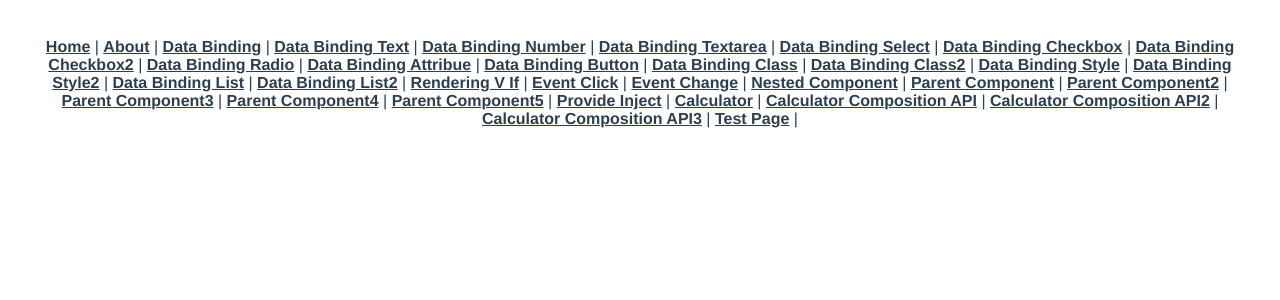
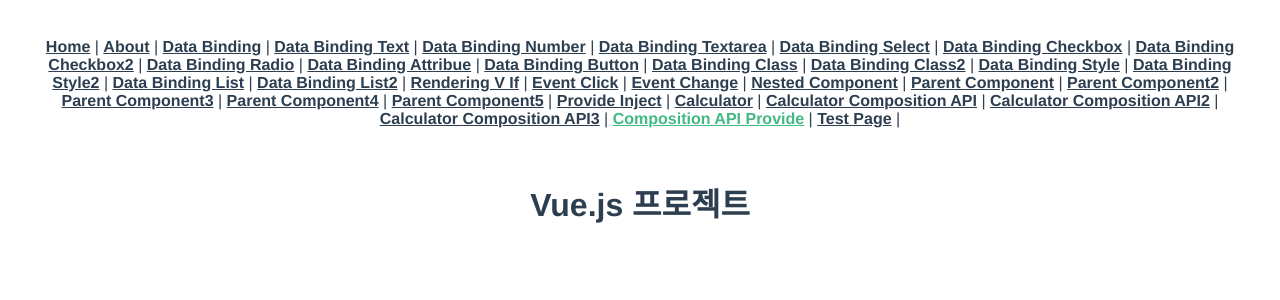
Before and after one commit to jun0925/vue3-study-project, a Vue app: page /compositionapiprovide in a window 1280 px wide. Shown: the top 300 px of the page. Built offline with nearby package versions, Linux system fonts and the light colour scheme.

Commit message:
컴포지션 API에서 Provide/Inject 사용 방법

```diff
--- a/src/App.vue
+++ b/src/App.vue
@@ -32,6 +32,7 @@
     <router-link to="/calculatorcompositionapi">Calculator Composition API</router-link> |
     <router-link to="/calculatorcompositionapi2">Calculator Composition API2</router-link> |
     <router-link to="/calculatorcompositionapi3">Calculator Composition API3</router-link> |
+    <router-link to="/compositionapiprovide">Composition API Provide</router-link> |
     <router-link to="/testpage">Test Page</router-link> |
   </nav>
   <router-view/>
--- a/src/router/index.js
+++ b/src/router/index.js
@@ -30,6 +30,7 @@ import Calculator from '../views/Calculator'
 import CalculatorCompositionAPI from '../views/CalculatorCompositionAPI'
 import CalculatorCompositionAPI2 from '../views/CalculatorCompositionAPI2'
 import CalculatorCompositionAPI3 from '../views/CalculatorCompositionAPI3'
+import CompositionAPIProvide from '../views/CompositionAPIProvide'
 import TestPage from '../views/TestPage'
 
 const routes = [
@@ -197,6 +198,11 @@ const routes = [
     component: CalculatorCompositionAPI3
   },
   {
+    path: '/compositionapiprovide',
+    name: 'CompositionAPIProvide',
+    component: CompositionAPIProvide
+  },
+  {
     path: '/testpage',
     name: 'TestPage',
     component: TestPage
--- /dev/null
+++ b/src/views/CompositionAPIInject.vue
@@ -0,0 +1,15 @@
+<template>
+  <h1>{{ title }}</h1>
+</template>
+<script>
+  import { inject } from 'vue'
+  export default {
+    setup() {
+      const title = inject('title')
+      // inject를 사용해서 provide에서 정의한 키로 데이터를 전달받음
+      return {
+        title
+      }
+    }
+  }
+</script>
--- /dev/null
+++ b/src/views/CompositionAPIProvide.vue
@@ -0,0 +1,18 @@
+<template>
+  <CompositionAPIInject />
+</template>
+
+<script>
+  import { provide } from 'vue'
+  import CompositionAPIInject from './CompositionAPIInject'
+
+  export default {
+    components: {
+      CompositionAPIInject
+    },
+    setup() {
+      provide('title', 'Vue.js 프로젝트')
+      // provide 함수를 통해서 전달할 키(key), 값(value) 설정
+    }
+  }
+</script>
```
